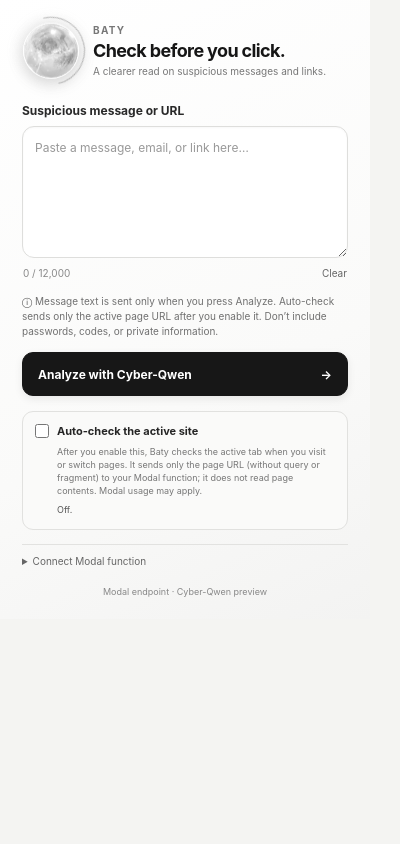
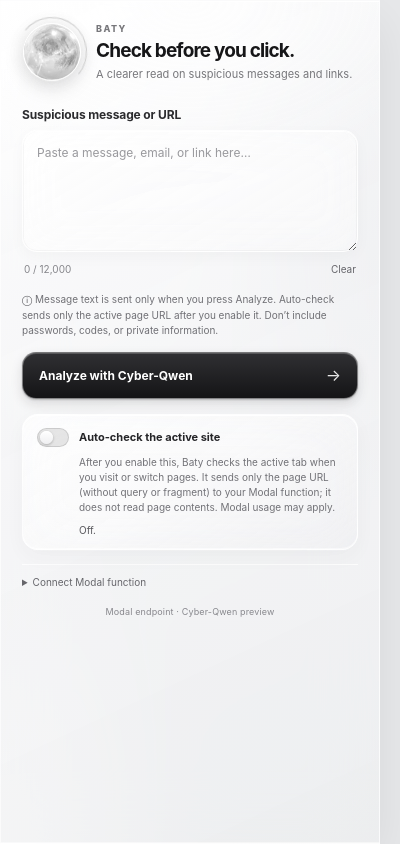
Before and after one commit to GauravDey-SOT-25/Baty, a browser extension: page extension/popup.html in a window 400 px wide. Drawn offline with Linux system fonts and the light colour scheme.

Commit message:
Refresh Baty popup with Liquid Glass styling

```diff
--- a/extension/popup.css
+++ b/extension/popup.css
@@ -1,72 +1,97 @@
 :root {
   color-scheme: light;
   font-family: -apple-system, BlinkMacSystemFont, "SF Pro Text", "Segoe UI", sans-serif;
-  background: #f4f4f2;
-  color: #171717;
+  background: #e7e8ea;
+  color: #171719;
+  font-synthesis: none;
+  text-rendering: optimizeLegibility;
+  -webkit-font-smoothing: antialiased;
 }
 
 * { box-sizing: border-box; }
 
 body {
-  width: 370px;
+  width: 380px;
   min-height: 500px;
   margin: 0;
-  background: radial-gradient(ellipse at 88% 0%, #fff 0, #f7f7f6 42%, #f0f0ef 100%);
+  background:
+    radial-gradient(ellipse 66% 39% at 6% 0%, #fff 0%, #fff0 72%),
+    radial-gradient(ellipse 62% 52% at 100% 26%, #d0d2d6 0%, #d0d2d600 75%),
+    radial-gradient(ellipse 70% 55% at 0% 100%, #f8f8f8 0%, #f8f8f800 72%),
+    linear-gradient(155deg, #f4f4f5 0%, #e7e8ea 53%, #dfe0e3 100%);
 }
 
 .app {
-  padding: 22px;
-  background: linear-gradient(155deg, #fff 0%, #fafaf9 62%, #f3f3f2 100%);
+  position: relative;
+  isolation: isolate;
+  min-height: 100vh;
+  overflow: hidden;
+  padding: 22px 21px 18px;
+  border: 1px solid #ffffffa8;
+  background: linear-gradient(155deg, #ffffffc9 0%, #f9f9fac4 50%, #f0f1f2c7 100%);
+  -webkit-backdrop-filter: blur(30px) saturate(155%);
+  backdrop-filter: blur(30px) saturate(155%);
+  box-shadow: inset 0 1px 0 #fff, inset 0 -1px 0 #ffffff78, 0 18px 48px #11111112;
 }
 
-.header { display: flex; align-items: center; gap: 13px; margin-bottom: 23px; }
+.app::before {
+  position: absolute;
+  z-index: -1;
+  inset: 0;
+  border-radius: inherit;
+  background: radial-gradient(ellipse 90% 25% at 50% 0%, #fff9, transparent 80%);
+  content: "";
+  pointer-events: none;
+}
+
+.header { display: flex; align-items: center; gap: 14px; margin-bottom: 24px; }
 .mark {
   display: grid;
-  width: 58px;
-  height: 58px;
-  flex: 0 0 58px;
+  width: 60px;
+  height: 60px;
+  flex: 0 0 60px;
   place-items: center;
   border: 0;
   border-radius: 50%;
   background: transparent;
-  color: #171717;
+  color: #171719;
 }
 
 .hero-orb {
   position: relative;
   isolation: isolate;
-  animation: orb-float 5.5s ease-in-out infinite;
+  animation: orb-float 6s ease-in-out infinite;
 }
 .hero-orb::before {
-  content: "";
   position: absolute;
   z-index: -1;
   inset: -9px;
   border-radius: 50%;
-  background: radial-gradient(circle, #7777 0, #aaa5 38%, #eee0 72%);
-  filter: blur(6px);
-  animation: orb-breathe 4.2s ease-in-out infinite;
+  background: radial-gradient(circle, #5554 0%, #9993 40%, #eee0 74%);
+  content: "";
+  filter: blur(7px);
+  animation: orb-breathe 5s ease-in-out infinite;
 }
 .hero-orb::after {
-  content: "";
   position: absolute;
   inset: -5px;
-  border: 1px solid #7777;
+  border: 1px solid #7775;
   border-right-color: transparent;
   border-bottom-color: transparent;
   border-radius: 50%;
+  content: "";
   transform: rotate(-28deg);
-  animation: orb-ring 12s linear infinite;
+  animation: orb-ring 16s linear infinite;
 }
 .orb-surface {
   position: absolute;
   inset: 1px;
   overflow: hidden;
-  border: 1px solid #fff;
+  border: 1px solid #ffffffe8;
   border-radius: 50%;
-  background: #ddd url("./assets/hero-orb.webp") center / 232px 131px no-repeat;
+  background: #d5d5d5 url("./assets/hero-orb.webp") center / 232px 131px no-repeat;
   filter: grayscale(1) contrast(1.08);
-  box-shadow: inset 0 2px 8px #fff9, inset 0 -5px 13px #1113, 0 5px 18px #0002;
+  box-shadow: inset 0 2px 8px #fff9, inset 0 -5px 13px #1113, 0 6px 20px #0002;
 }
 .orb-glint {
   position: absolute;
@@ -74,120 +99,192 @@
   inset: 2px;
   overflow: hidden;
   border-radius: 50%;
-  background: linear-gradient(126deg, #fff8 0 17%, transparent 35% 70%, #fff3 100%);
+  background: linear-gradient(126deg, #fff9 0 17%, transparent 35% 70%, #fff4 100%);
   pointer-events: none;
 }
 .orb-glint::after {
-  content: "";
   position: absolute;
   top: -15%;
   left: -55%;
   width: 40%;
   height: 130%;
+  background: linear-gradient(90deg, transparent, #fff, transparent);
+  content: "";
+  filter: blur(2px);
   transform: rotate(22deg);
-  background: linear-gradient(90deg, transparent, #fff, transparent);
-  filter: blur(2px);
-  animation: orb-shimmer 5.5s ease-in-out infinite;
+  animation: orb-shimmer 6s ease-in-out infinite;
 }
 
-.eyebrow { margin: 0 0 4px; color: #777; font-size: 10px; font-weight: 750; letter-spacing: .13em; }
-h1 { margin: 0; color: #161616; font-size: 18px; font-weight: 680; letter-spacing: -.035em; }
-.hero-subtitle { margin: 4px 0 0; color: #777; font-size: 10px; line-height: 1.35; }
+.eyebrow { margin: 0 0 5px; color: #77777b; font-size: 9px; font-weight: 760; letter-spacing: .16em; }
+h1 { margin: 0; color: #161618; font-size: 19px; font-weight: 690; letter-spacing: -.045em; }
+.hero-subtitle { margin: 5px 0 0; color: #77777b; font-size: 11px; line-height: 1.4; }
 
-.field-label { display: block; margin-bottom: 8px; color: #292929; font-size: 12px; font-weight: 650; }
+.field-label { display: block; margin-bottom: 8px; color: #2b2b2e; font-size: 12px; font-weight: 650; letter-spacing: -.01em; }
 textarea {
   display: block;
   width: 100%;
-  height: 132px;
+  height: 122px;
   resize: vertical;
-  border: 1px solid #dededc;
-  border-radius: 12px;
+  border: 1px solid #ffffffb8;
+  border-radius: 15px;
   outline: none;
-  background: #fff;
-  color: #171717;
-  padding: 12px;
+  background: linear-gradient(150deg, #ffffffbc, #f7f7f8a8);
+  color: #171719;
+  padding: 13px 14px;
+  font-family: inherit;
   font-size: 12px;
   line-height: 1.55;
-  font-family: inherit;
-  box-shadow: inset 0 1px 2px #00000008;
-  transition: border-color .18s ease, box-shadow .18s ease;
+  box-shadow: inset 0 1px 0 #fff, inset 0 0 0 1px #15151a08, 0 5px 16px #22222208;
+  transition: border-color .2s ease, box-shadow .2s ease, background .2s ease;
+  -webkit-backdrop-filter: blur(18px) saturate(140%);
+  backdrop-filter: blur(18px) saturate(140%);
 }
-textarea:focus { border-color: #888; box-shadow: 0 0 0 3px #0000000d; }
-textarea::placeholder { color: #999; }
-.meta-row { display: flex; justify-content: space-between; align-items: center; margin: 7px 1px 13px; color: #888; font-size: 10px; }
-.text-button { padding: 2px 0; border: 0; background: none; color: #666; cursor: pointer; font: inherit; }
-.text-button:hover { color: #111; }
-.privacy { margin: 0 0 13px; color: #707070; font-size: 10px; line-height: 1.5; }
-.privacy span { color: #444; }
+textarea:focus {
+  border-color: #77777b80;
+  background: #ffffffd9;
+  box-shadow: inset 0 1px 0 #fff, 0 0 0 3px #2222220b, 0 8px 20px #2222220a;
+}
+textarea::placeholder { color: #99999d; }
+.meta-row { display: flex; justify-content: space-between; align-items: center; margin: 8px 2px 14px; color: #85858a; font-size: 10px; }
+.text-button { padding: 3px 0; border: 0; background: none; color: #66666b; cursor: pointer; font: inherit; transition: color .18s ease; }
+.text-button:hover { color: #111113; }
+.text-button:focus-visible, .endpoint-settings summary:focus-visible { outline: 2px solid #606066; outline-offset: 3px; border-radius: 4px; }
+.privacy { margin: 0 0 13px; color: #707075; font-size: 10px; line-height: 1.55; }
+.privacy span { color: #45454a; }
+
 .primary-button {
   display: flex;
   width: 100%;
-  min-height: 44px;
+  min-height: 47px;
   align-items: center;
   justify-content: space-between;
-  border: 1px solid #171717;
-  border-radius: 11px;
-  background: #171717;
+  border: 1px solid #ffffff6b;
+  border-radius: 14px;
+  background: linear-gradient(180deg, #303033 0%, #141416 100%);
   color: #fff;
-  padding: 0 15px;
+  padding: 0 16px;
+  font-family: inherit;
   font-size: 12px;
-  font-weight: 700;
-  font-family: inherit;
+  font-weight: 680;
   cursor: pointer;
-  box-shadow: 0 3px 8px #00000014;
-  transition: background .18s ease, transform .18s ease, box-shadow .18s ease;
+  box-shadow: inset 0 1px 0 #ffffff31, 0 5px 12px #16161920, 0 1px 2px #1113;
+  transition: background .2s ease, transform .2s ease, box-shadow .2s ease;
 }
-.primary-button:hover { background: #333; box-shadow: 0 6px 16px #0000001e; transform: translateY(-1px); }
-.primary-button:active { transform: translateY(0); }
-.primary-button:disabled { cursor: wait; opacity: .62; }
-.status { min-height: 14px; margin: 8px 1px 0; color: #555; font-size: 10px; line-height: 1.4; }
+.primary-button:hover { background: linear-gradient(180deg, #414145 0%, #202023 100%); box-shadow: inset 0 1px 0 #ffffff3b, 0 8px 18px #16161926; transform: translateY(-1px); }
+.primary-button:active { transform: translateY(0) scale(.995); }
+.primary-button:focus-visible { outline: 3px solid #66666b66; outline-offset: 3px; }
+.primary-button:disabled { cursor: wait; opacity: .66; transform: none; }
+.primary-button span:last-child { font-size: 16px; font-weight: 400; opacity: .9; }
+.status { min-height: 14px; margin: 8px 2px 0; color: #55555a; font-size: 10px; line-height: 1.45; }
 .status:empty { display: none; }
 
-.auto-check { margin-top: 15px; padding: 12px; border: 1px solid #e1e1df; border-radius: 11px; background: #fafaf9; }
-.auto-toggle { display: flex; align-items: center; gap: 8px; color: #252525; font-size: 11px; font-weight: 680; cursor: pointer; }
-.auto-toggle input { width: 14px; height: 14px; margin: 0; accent-color: #171717; cursor: pointer; }
-.auto-toggle input:disabled { cursor: wait; }
-.auto-help { margin: 7px 0 0 22px; color: #777; font-size: 9px; line-height: 1.45; }
-.auto-status { margin: 7px 0 0 22px; color: #555; font-size: 9px; line-height: 1.4; }
-.auto-latest { margin: 9px 0 0 22px; padding-top: 8px; border-top: 1px solid #e7e7e5; }
-.auto-checked-url { margin: 0 0 5px; color: #777; font-size: 9px; overflow-wrap: anywhere; }
-.auto-answer { margin: 0; color: #333; font-size: 10px; line-height: 1.5; white-space: pre-wrap; overflow-wrap: anywhere; }
+.auto-check {
+  margin-top: 15px;
+  padding: 13px 14px 12px;
+  border: 1px solid #ffffffc9;
+  border-radius: 16px;
+  background: linear-gradient(145deg, #ffffffa8 0%, #fafafaa1 48%, #ededf08c 100%);
+  box-shadow: inset 0 1px 0 #fff, inset 0 -1px 0 #fff7, 0 7px 20px #22222209;
+  -webkit-backdrop-filter: blur(24px) saturate(155%);
+  backdrop-filter: blur(24px) saturate(155%);
+}
+.auto-toggle { display: flex; align-items: center; gap: 10px; color: #252528; font-size: 11px; font-weight: 680; cursor: pointer; }
+.auto-toggle input {
+  position: relative;
+  appearance: none;
+  width: 32px;
+  height: 19px;
+  flex: 0 0 32px;
+  margin: 0;
+  border: 1px solid #14141720;
+  border-radius: 99px;
+  background: #28282c1c;
+  cursor: pointer;
+  transition: background .2s ease, border-color .2s ease, box-shadow .2s ease;
+}
+.auto-toggle input::after {
+  position: absolute;
+  top: 2px;
+  left: 2px;
+  width: 13px;
+  height: 13px;
+  border-radius: 50%;
+  background: linear-gradient(180deg, #fff, #efeff1);
+  content: "";
+  box-shadow: 0 1px 3px #0004, inset 0 1px 0 #fff;
+  transition: transform .2s cubic-bezier(.2,.8,.2,1);
+}
+.auto-toggle input:checked { border-color: #111114; background: linear-gradient(180deg, #37373b, #17171a); box-shadow: inset 0 1px 2px #0005; }
+.auto-toggle input:checked::after { transform: translateX(13px); }
+.auto-toggle input:focus-visible { outline: 3px solid #55555b3d; outline-offset: 2px; }
+.auto-toggle input:disabled { cursor: wait; opacity: .65; }
+.auto-help { margin: 8px 0 0 42px; color: #727277; font-size: 10px; line-height: 1.5; }
+.auto-status { margin: 8px 0 0 42px; color: #56565b; font-size: 10px; line-height: 1.45; }
+.auto-latest { margin: 10px 0 0 42px; padding-top: 9px; border-top: 1px solid #ffffffc9; }
+.auto-checked-url { margin: 0 0 5px; color: #77777c; font-size: 9px; overflow-wrap: anywhere; }
+.auto-answer { margin: 0; color: #323236; font-size: 11px; line-height: 1.55; white-space: pre-wrap; overflow-wrap: anywhere; }
+.auto-latest.is-pending .auto-answer::before {
+  display: inline-block;
+  width: 10px;
+  height: 10px;
+  margin-right: 7px;
+  border: 1.5px solid #22222228;
+  border-top-color: #27272a;
+  border-radius: 50%;
+  content: "";
+  vertical-align: -1px;
+  animation: spinner .8s linear infinite;
+}
 
-.result { margin-top: 9px; padding: 14px; border: 1px solid #e0e0de; border-radius: 12px; background: #fff; box-shadow: 0 3px 12px #00000008; }
+.result {
+  margin-top: 11px;
+  padding: 15px;
+  border: 1px solid #ffffffc9;
+  border-radius: 16px;
+  background: linear-gradient(145deg, #ffffffb5, #f6f6f7a6 72%, #ededf09c);
+  box-shadow: inset 0 1px 0 #fff, 0 8px 22px #2222220b;
+  -webkit-backdrop-filter: blur(24px) saturate(155%);
+  backdrop-filter: blur(24px) saturate(155%);
+}
 .result-heading { display: flex; justify-content: space-between; align-items: center; gap: 8px; margin-bottom: 10px; }
-h2 { margin: 0; color: #191919; font-size: 14px; letter-spacing: -.02em; }
-.model-tag { border: 1px solid #dededc; border-radius: 20px; background: #f7f7f6; padding: 4px 7px; color: #555; font-size: 9px; }
-.result-text { color: #333; font-size: 11px; line-height: 1.6; overflow-wrap: anywhere; white-space: pre-wrap; }
-.caveat { margin: 12px 0 0; padding-top: 9px; border-top: 1px solid #e9e9e7; color: #777; font-size: 9px; line-height: 1.5; }
+h2 { margin: 0; color: #19191c; font-size: 14px; letter-spacing: -.025em; }
+.model-tag { border: 1px solid #ffffffd1; border-radius: 20px; background: #ffffff90; padding: 5px 8px; color: #55555a; font-size: 9px; box-shadow: inset 0 1px 0 #fff; }
+.result-text { color: #333337; font-size: 11px; line-height: 1.65; overflow-wrap: anywhere; white-space: pre-wrap; }
+.caveat { margin: 12px 0 0; padding-top: 9px; border-top: 1px solid #ffffffd1; color: #77777c; font-size: 9px; line-height: 1.5; }
 
-footer { margin-top: 19px; color: #888; text-align: center; font-size: 9px; }
-.endpoint-settings { margin-top: 14px; border-top: 1px solid #e2e2e0; padding-top: 10px; }
-.endpoint-settings summary { color: #666; cursor: pointer; font-size: 10px; }
+footer { margin-top: 18px; color: #88888d; text-align: center; font-size: 9px; letter-spacing: .015em; }
+.endpoint-settings { margin-top: 14px; border-top: 1px solid #ffffffc9; padding-top: 11px; }
+.endpoint-settings summary { color: #66666b; cursor: pointer; font-size: 10px; transition: color .18s ease; }
+.endpoint-settings summary:hover { color: #1c1c1f; }
 .endpoint-settings[open] summary { margin-bottom: 12px; }
 .endpoint-settings input {
   width: 100%;
   margin-top: 1px;
-  border: 1px solid #dededc;
-  border-radius: 8px;
+  border: 1px solid #ffffffcf;
+  border-radius: 11px;
   outline: none;
-  background: #fff;
-  color: #222;
-  padding: 9px;
+  background: #ffffffa8;
+  color: #222226;
+  padding: 10px;
+  font-family: inherit;
   font-size: 10px;
   line-height: 1.4;
-  font-family: inherit;
-  transition: border-color .18s ease, box-shadow .18s ease;
+  box-shadow: inset 0 1px 0 #fff, 0 3px 10px #22222207;
+  transition: border-color .2s ease, box-shadow .2s ease, background .2s ease;
+  -webkit-backdrop-filter: blur(16px) saturate(140%);
+  backdrop-filter: blur(16px) saturate(140%);
 }
-.endpoint-settings input:focus { border-color: #888; box-shadow: 0 0 0 3px #0000000b; }
+.endpoint-settings input:focus { border-color: #73737980; background: #ffffffdb; box-shadow: 0 0 0 3px #2222220a, inset 0 1px 0 #fff; }
 .credential-label { margin-top: 12px; }
-.save-endpoint { display: inline-block; margin-top: 8px; color: #333; text-decoration: underline; text-underline-offset: 3px; }
-.endpoint-help { margin: 7px 0 0; color: #777; font-size: 9px; line-height: 1.45; }
-.endpoint-settings code { color: #444; }
+.save-endpoint { display: inline-block; margin-top: 8px; color: #333337; text-decoration: underline; text-underline-offset: 3px; }
+.endpoint-help { margin: 7px 0 0; color: #77777c; font-size: 9px; line-height: 1.5; }
+.endpoint-settings code { color: #444449; }
 
 @keyframes orb-float { 0%, 100% { transform: translateY(0); } 50% { transform: translateY(-4px); } }
 @keyframes orb-breathe { 0%, 100% { opacity: .48; transform: scale(.94); } 50% { opacity: .86; transform: scale(1.08); } }
 @keyframes orb-ring { to { transform: rotate(332deg); } }
 @keyframes orb-shimmer { 0%, 34% { left: -55%; opacity: 0; } 45% { opacity: .8; } 66%, 100% { left: 125%; opacity: 0; } }
+@keyframes spinner { to { transform: rotate(360deg); } }
 
 @media (prefers-reduced-motion: reduce) {
   *, *::before, *::after { animation-duration: .01ms !important; animation-iteration-count: 1 !important; scroll-behavior: auto !important; }
--- a/extension/popup.html
+++ b/extension/popup.html
@@ -35,7 +35,7 @@
 
       <section class="auto-check" aria-labelledby="autoCheckTitle">
         <label class="auto-toggle" for="autoCheckEnabled">
-          <input id="autoCheckEnabled" type="checkbox">
+          <input id="autoCheckEnabled" type="checkbox" role="switch">
           <span id="autoCheckTitle">Auto-check the active site</span>
         </label>
         <p class="auto-help">After you enable this, Baty checks the active tab when you visit or switch pages. It sends only the page URL (without query or fragment) to your Modal function; it does not read page contents. Modal usage may apply.</p>
--- a/extension/popup.js
+++ b/extension/popup.js
@@ -218,9 +218,11 @@
 function renderAutoAnalysis(item) {
   if (!item) {
     autoLatest.hidden = true;
+    autoLatest.classList.remove("is-pending");
     return;
   }
   autoLatest.hidden = false;
+  autoLatest.classList.toggle("is-pending", Boolean(item.pending));
   autoCheckedUrl.textContent = `Latest: ${item.url || "current site"}`;
   if (item.pending) {
     autoAnswer.textContent = "Cyber-Qwen is checking this URL…";
```
Also changed, not shown: DECISIONS.md (+4 -0 lines), progress.md (+6 -0 lines), CHANGELOG.md.
